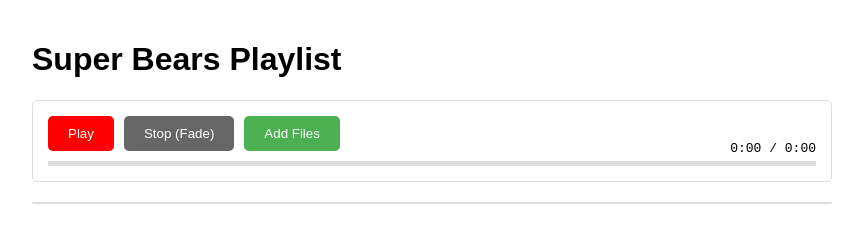
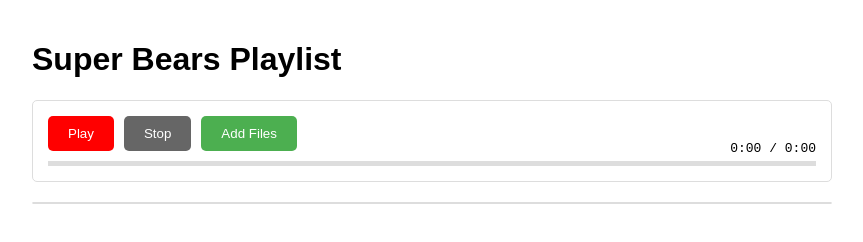
Before and after one commit to sunggun-yu/super-bears-playlist, a plain HTML site: page index.html in a window 1280 px wide. Shown: the whole page, without its empty margins (208-1071 px from the left). Drawn offline with Linux system fonts and the light colour scheme.

Commit message:
fix: typo

```diff
--- a/index.html
+++ b/index.html
@@ -127,7 +127,7 @@
         <audio id="audio-element"></audio>
         <div class="controls">
             <button class="play-pause-btn">Play</button>
-            <button class="stop-fade-btn" disabled>Stop (Fade)</button>
+            <button class="stop-fade-btn" disabled>Stop</button>
             <button class="gear-btn">Add Files</button>
             <input type="file" id="file-input" accept="audio/mp3" multiple>
         </div>
```
